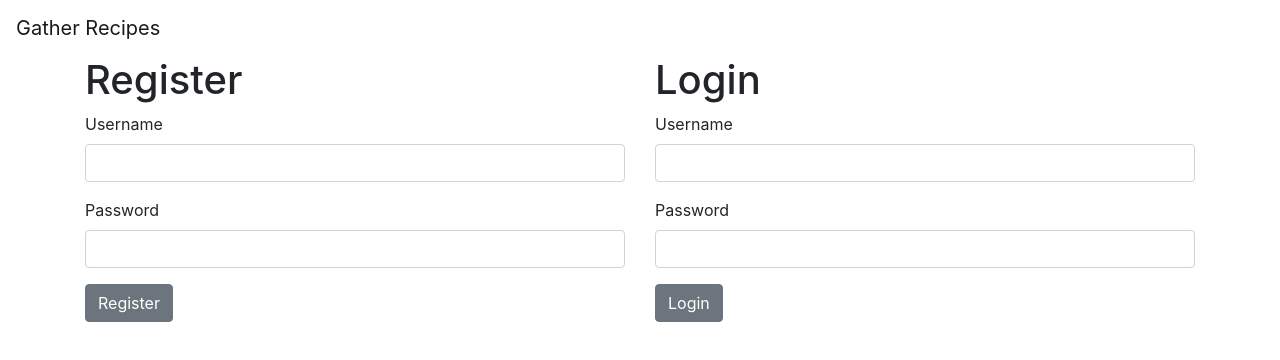
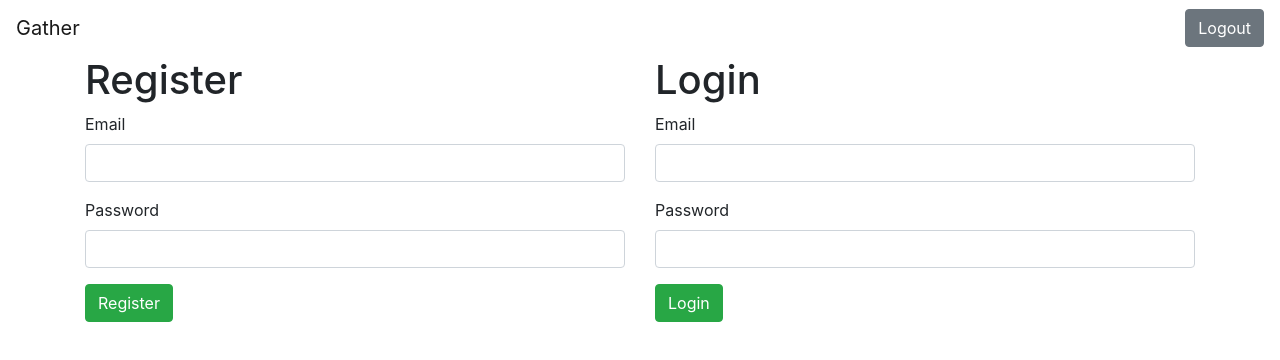
Before and after one commit to starrmiamks/gather_client, a React (Create React App) app: page / in a window 1280 px wide. Shown: the top 360 px of the page. Built offline with nearby package versions, Linux system fonts and the light colour scheme; the HTML template or start-up script is replaced by a standard one.

Commit message:
added logout, added regex to password/email

```diff
--- a/src/App.js
+++ b/src/App.js
@@ -17,9 +17,14 @@ function App() {
     setSessionToken(newToken)
     console.log(sessionToken);
   }
+
+  const clearToken =()=> {
+    localStorage.clear();
+    setSessionToken('')
+  }
   return (
     <div>
-      <Sitebar/>
+      <Sitebar clickLogout={clearToken}/>
       <Auth updateToken={updateToken}/>
     </div>
   );
--- a/src/Login.js
+++ /dev/null
@@ -1,26 +0,0 @@
-import React, {useState} from 'react';
-import {Form, FormGroup, Label, Input, Button} from 'reactstrap';
-
-const Login = (props) => {
-    const [username, setUsername] = useState('');
-    const [password, setPassword] = useState('');
-
-    return(
-        <div>
-            <h1>Login</h1>
-            <Form>
-                <FormGroup>
-                    <Label htmlFor="username">Username</Label>
-                    <Input onChange={(e) => setUsername(e.target.value)} name="username" value={username}/>
-                </FormGroup>
-                <FormGroup>
-                    <Label htmlFor="password">Password</Label>
-                    <Input onChange={(e) => setPassword(e.target.value)} name="password" value ={password}/>
-                </FormGroup>
-                <Button type="submit">Login</Button>
-            </Form>
-        </div>
-    )
-}
-
-export default Login;
--- a/src/Register.js
+++ /dev/null
@@ -1,31 +0,0 @@
-import React, { useState } from 'react'
-import {Form, FormGroup, Label, Input, Button} from 'reactstrap'
-
-const Register = (props) => {
-    const [username, setUsername] = useState('');
-    const [password, setPassword] = useState('');
-
-    let handleSubmit = (event) => {
-        event.preventDefault()
-        fetch("http://localhost:3000/user/register")
-        }
-
-    return(
-        <div>
-            <h1>Register</h1>
-            <Form onSubmit={handleSubmit}>
-                <FormGroup>
-                    <Label htmlFor="username">Username</Label>
-                    <Input onChange={(e) => setUsername(e.target.value)} name="username" value={username}/>
-                </FormGroup>
-                <FormGroup>
-                    <Label htmlFor="password">Password</Label>
-                    <Input onChange={(e) => setPassword(e.target.value)} name="password" value ={password}/>
-                </FormGroup>
-                <Button type="submit">Register</Button>
-            </Form>
-        </div>
-    )
-}
-
-export default Register
--- a/src/auth/Auth.js
+++ b/src/auth/Auth.js
@@ -1,7 +1,7 @@
 import React from 'react'
 import {Container, Row, Col} from 'reactstrap';
-import Login from "../Login";
-import Register from "../Register";
+import Login from "./Login";
+import Register from "./Register";
 
 const Auth = (props) => {
     return(
--- /dev/null
+++ b/src/auth/Login.js
@@ -0,0 +1,40 @@
+import React, {useState} from 'react';
+import {Form, FormGroup, Label, Input, Button} from 'reactstrap';
+
+const Login = (props) => {
+    const [email, setEmail] = useState('');
+    const [password, setPassword] = useState('');
+
+    const handleSubmit = (event) => {
+        event.preventDefault();
+        fetch('http://localhost:3000/user/login',{
+            method: 'POST',
+            body: JSON.stringify({user:{email: email, password: password}}),
+            headers: new Headers({
+                'Content-Type': 'application/json'
+            })
+        }).then((response)=> response.json()
+        ).then((data)=>{
+            props.updateToken(data.sessionToken);
+        })
+    }
+
+    return(
+        <div>
+            <h1>Login</h1>
+            <Form onSubmit={handleSubmit}>
+                <FormGroup>
+                    <Label htmlFor="email">Email</Label>
+                    <Input onChange={(e) => setEmail(e.target.value)} name="email" value={email}/>
+                </FormGroup>
+                <FormGroup>
+                    <Label htmlFor="password">Password</Label>
+                    <Input onChange={(e) => setPassword(e.target.value)} name="password" value ={password} type='password'/>
+                </FormGroup>
+                <Button type="submit" color='success'>Login</Button>
+            </Form>
+        </div>
+    )
+}
+
+export default Login;
--- /dev/null
+++ b/src/auth/Register.js
@@ -0,0 +1,41 @@
+import React, { useState } from 'react'
+import {Form, FormGroup, Label, Input, Button} from 'reactstrap'
+
+const Register = (props) => {
+    const [email, setEmail] = useState('');
+    const [password, setPassword] = useState('');
+
+    let handleSubmit = (event) => {
+        event.preventDefault()
+        fetch("http://localhost:3000/user/register", {
+            method: 'POST',
+            body: JSON.stringify({user:{email: email, password: password}}),
+            headers: new Headers({
+                'Content-Type': 'application/json'
+            })
+        }).then((response) => response.json()
+        ).then((data)=>{
+            props.updateToken(data.sessionToken)
+        })
+        }
+
+    return(
+        <div>
+            <h1>Register</h1>
+            <Form onSubmit={handleSubmit}>
+                <FormGroup>
+                    <Label htmlFor="email">Email</Label>
+                    <Input onChange={(e) => setEmail(e.target.value)} name="email" value={email} type='text' pattern='.+@.+.com' title='Must be in standard email format. Ex: youremail@email.com'/>
+                </FormGroup>
+                <FormGroup>
+                    <Label htmlFor="password">Password</Label>
+                    <Input onChange={(e) => setPassword(e.target.value)} name="password" value ={password}type='password' pattern='[a-zA-Z0-9]+' minLength='5' maxLength='15'
+                title='Password must contain one number, one capital letter, and be 5-15 characters in length.'/>
+                </FormGroup>
+                <Button type="submit" color='success' >Register</Button>
+            </Form>
+        </div>
+    )
+}
+
+export default Register
--- a/src/home/Navbar.js
+++ b/src/home/Navbar.js
@@ -1,15 +1,32 @@
 import React, {useState} from 'react';
 
-
 import {
+    Collapse,
     Navbar,
     NavbarBrand,
+    NavbarToggler,
+    Nav,
+    NavItem,
+    Button
 } from 'reactstrap';
 
 const Sitebar = (props) => {
+    const [isOpen, setIsOpen] = useState(false);
+    const toggle = () => {
+        let newIsOpen = !isOpen;
+        setIsOpen(newIsOpen)
+    }
     return (
         <Navbar color="faded" light expand="md">
-            <NavbarBrand href="/">Gather Recipes</NavbarBrand>
+            <NavbarBrand href="/">Gather</NavbarBrand>
+            <NavbarToggler onClick={toggle}/>
+            <Collapse isOpen={isOpen} navbar>
+            <Nav className="ml-auto" navbar>
+                <NavItem>
+                    <Button onClick={props.clickLogout}>Logout</Button>
+                </NavItem>
+            </Nav>
+            </Collapse>
         </Navbar>
     )
 }
```
